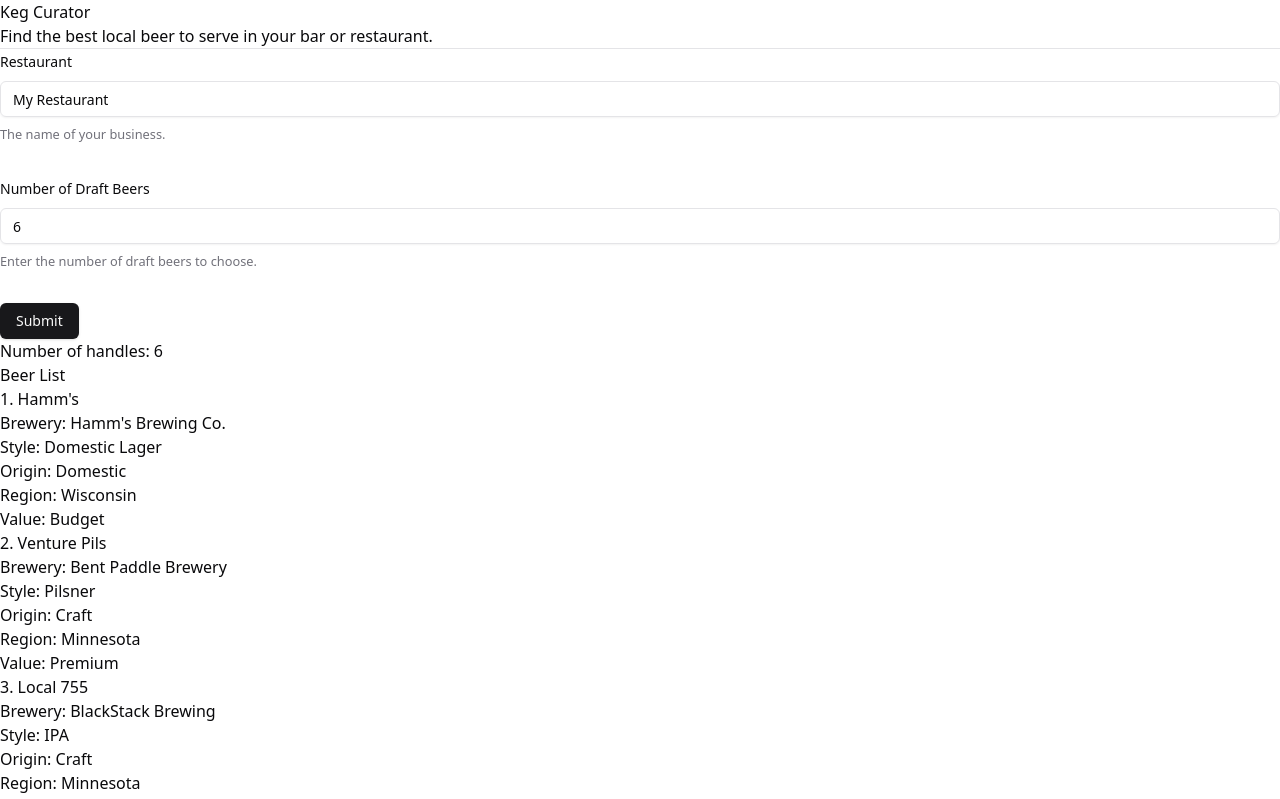
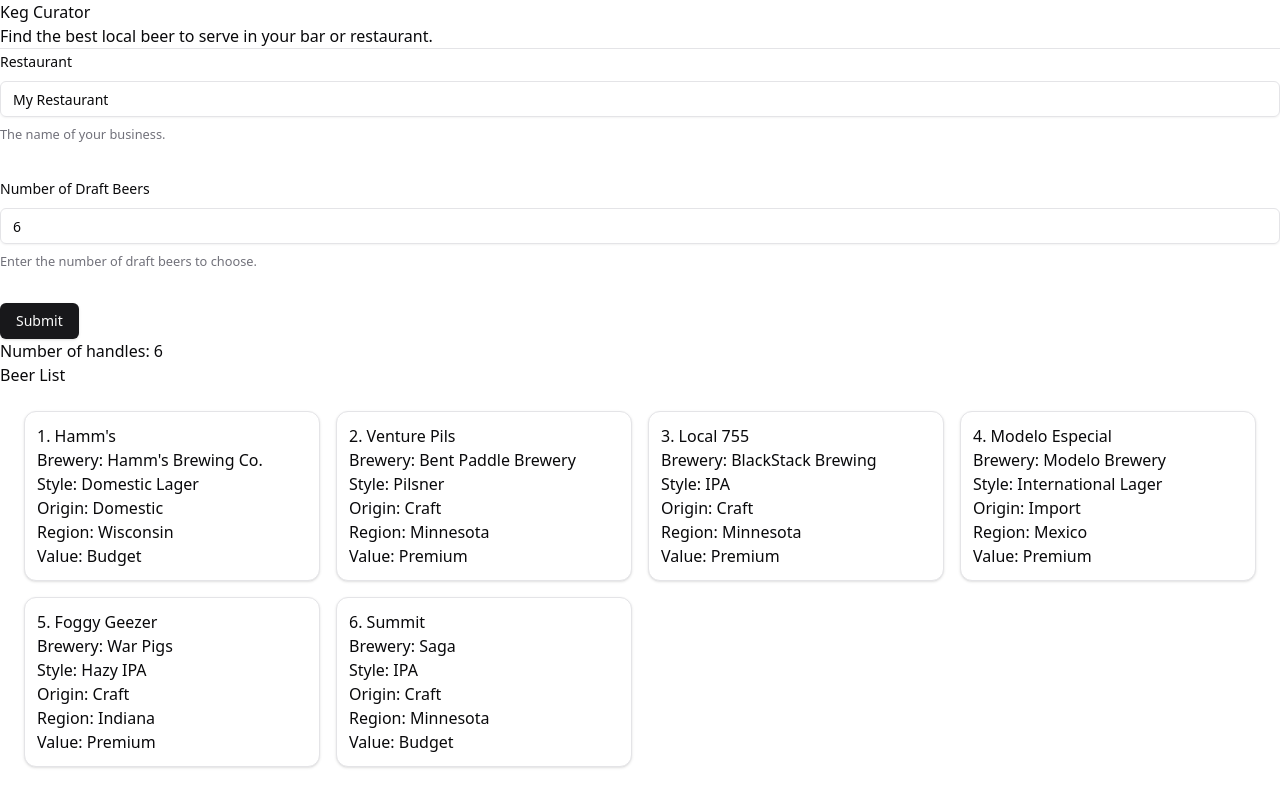
Before and after one commit to EricSorum/keg-curator, a React (Vite) app: page / in a window 1280 px wide. Shown: the top 799 px of the page. Built offline with nearby package versions, Linux system fonts and the light colour scheme.

Commit message:
Added shadcn cards.

```diff
--- a/src/components/beer/beercard.tsx
+++ b/src/components/beer/beercard.tsx
@@ -1,14 +1,17 @@
 import { Beer } from '@/data/beers';
+import { Card } from '../ui/card';
 
 type BeerCardProps = {
   index: number;
-  beer: Beer; // Define the prop type
+  beer: Beer;
 };
 
-const BeerCard = ({index, beer}: BeerCardProps) => { // Destructure beer from props
+const BeerCard = ({index, beer}: BeerCardProps) => {
+  // Increase index so it's not zero-indexed.
   index++;
   return (
-    <div>
+    <Card>
+      <div className="m-3">
         <h2>{index}. {beer.name}</h2>
         <p>Brewery: {beer.brewery}</p>
         <p>Style: {beer.style}</p>
@@ -16,6 +19,7 @@
         <p>Region: {beer.region}</p>
         <p>Value: {beer.value}</p>
       </div>
+    </Card>
   );
 };
 
--- a/src/components/main-form/results.tsx
+++ b/src/components/main-form/results.tsx
@@ -50,7 +50,7 @@
     <div>
       <h1>Number of handles: {numberOfHandles}</h1>
       <h1>Beer List</h1>
-      <ul>
+      <ul className="grid grid-cols-4 gap-4 m-6">
         {beerArr.map((beer, index) => {
           return (
             <li key={index}><BeerCard index={index} beer={beer} /></li>
--- /dev/null
+++ b/src/components/ui/card.tsx
@@ -0,0 +1,76 @@
+import * as React from "react"
+
+import { cn } from "@/lib/utils"
+
+const Card = React.forwardRef<
+  HTMLDivElement,
+  React.HTMLAttributes<HTMLDivElement>
+>(({ className, ...props }, ref) => (
+  <div
+    ref={ref}
+    className={cn(
+      "rounded-xl border bg-card text-card-foreground shadow",
+      className
+    )}
+    {...props}
+  />
+))
+Card.displayName = "Card"
+
+const CardHeader = React.forwardRef<
+  HTMLDivElement,
+  React.HTMLAttributes<HTMLDivElement>
+>(({ className, ...props }, ref) => (
+  <div
+    ref={ref}
+    className={cn("flex flex-col space-y-1.5 p-6", className)}
+    {...props}
+  />
+))
+CardHeader.displayName = "CardHeader"
+
+const CardTitle = React.forwardRef<
+  HTMLDivElement,
+  React.HTMLAttributes<HTMLDivElement>
+>(({ className, ...props }, ref) => (
+  <div
+    ref={ref}
+    className={cn("font-semibold leading-none tracking-tight", className)}
+    {...props}
+  />
+))
+CardTitle.displayName = "CardTitle"
+
+const CardDescription = React.forwardRef<
+  HTMLDivElement,
+  React.HTMLAttributes<HTMLDivElement>
+>(({ className, ...props }, ref) => (
+  <div
+    ref={ref}
+    className={cn("text-sm text-muted-foreground", className)}
+    {...props}
+  />
+))
+CardDescription.displayName = "CardDescription"
+
+const CardContent = React.forwardRef<
+  HTMLDivElement,
+  React.HTMLAttributes<HTMLDivElement>
+>(({ className, ...props }, ref) => (
+  <div ref={ref} className={cn("p-6 pt-0", className)} {...props} />
+))
+CardContent.displayName = "CardContent"
+
+const CardFooter = React.forwardRef<
+  HTMLDivElement,
+  React.HTMLAttributes<HTMLDivElement>
+>(({ className, ...props }, ref) => (
+  <div
+    ref={ref}
+    className={cn("flex items-center p-6 pt-0", className)}
+    {...props}
+  />
+))
+CardFooter.displayName = "CardFooter"
+
+export { Card, CardHeader, CardFooter, CardTitle, CardDescription, CardContent }
--- a/src/output.css
+++ b/src/output.css
@@ -583,6 +583,34 @@
 
 }
 
+.dark {
+  --background: 240 10% 3.9%;
+  --foreground: 0 0% 98%;
+  --card: 240 10% 3.9%;
+  --card-foreground: 0 0% 98%;
+  --popover: 240 10% 3.9%;
+  --popover-foreground: 0 0% 98%;
+  --primary: 0 0% 98%;
+  --primary-foreground: 240 5.9% 10%;
+  --secondary: 240 3.7% 15.9%;
+  --secondary-foreground: 0 0% 98%;
+  --muted: 240 3.7% 15.9%;
+  --muted-foreground: 240 5% 64.9%;
+  --accent: 240 3.7% 15.9%;
+  --accent-foreground: 0 0% 98%;
+  --destructive: 0 62.8% 30.6%;
+  --destructive-foreground: 0 0% 98%;
+  --border: 240 3.7% 15.9%;
+  --input: 240 3.7% 15.9%;
+  --ring: 240 4.9% 83.9%;
+  --chart-1: 220 70% 50%;
+  --chart-2: 160 60% 45%;
+  --chart-3: 30 80% 55%;
+  --chart-4: 280 65% 60%;
+  --chart-5: 340 75% 55%
+
+}
+
 * {
   border-color: hsl(var(--border));
 }
@@ -608,6 +636,14 @@
   z-index: 50;
 }
 
+.m-6 {
+  margin: 1.5rem;
+}
+
+.m-3 {
+  margin: 0.75rem;
+}
+
 .-mx-1 {
   margin-left: -0.25rem;
   margin-right: -0.25rem;
@@ -624,6 +660,10 @@
 
 .inline-flex {
   display: inline-flex;
+}
+
+.grid {
+  display: grid;
 }
 
 .h-10 {
@@ -700,6 +740,10 @@
           user-select: none;
 }
 
+.grid-cols-4 {
+  grid-template-columns: repeat(4, minmax(0, 1fr));
+}
+
 .flex-col {
   flex-direction: column;
 }
@@ -720,6 +764,18 @@
   gap: 0.5rem;
 }
 
+.gap-1 {
+  gap: 0.25rem;
+}
+
+.gap-3 {
+  gap: 0.75rem;
+}
+
+.gap-4 {
+  gap: 1rem;
+}
+
 .space-y-2 > :not([hidden]) ~ :not([hidden]) {
   --tw-space-y-reverse: 0;
   margin-top: calc(0.5rem * calc(1 - var(--tw-space-y-reverse)));
@@ -730,6 +786,12 @@
   --tw-space-y-reverse: 0;
   margin-top: calc(2rem * calc(1 - var(--tw-space-y-reverse)));
   margin-bottom: calc(2rem * var(--tw-space-y-reverse));
+}
+
+.space-y-1\.5 > :not([hidden]) ~ :not([hidden]) {
+  --tw-space-y-reverse: 0;
+  margin-top: calc(0.375rem * calc(1 - var(--tw-space-y-reverse)));
+  margin-bottom: calc(0.375rem * var(--tw-space-y-reverse));
 }
 
 .overflow-hidden {
@@ -746,6 +808,10 @@
 
 .rounded-sm {
   border-radius: calc(var(--radius) - 4px);
+}
+
+.rounded-xl {
+  border-radius: 0.75rem;
 }
 
 .border {
@@ -784,8 +850,16 @@
   background-color: transparent;
 }
 
+.bg-card {
+  background-color: hsl(var(--card));
+}
+
 .p-1 {
   padding: 0.25rem;
+}
+
+.p-6 {
+  padding: 1.5rem;
 }
 
 .px-2 {
@@ -831,6 +905,10 @@
   padding-right: 2rem;
 }
 
+.pt-0 {
+  padding-top: 0px;
+}
+
 .text-sm {
   font-size: 0.875rem;
   line-height: 1.25rem;
@@ -862,6 +940,10 @@
   line-height: 1;
 }
 
+.tracking-tight {
+  letter-spacing: -0.025em;
+}
+
 .text-destructive-foreground {
   color: hsl(var(--destructive-foreground));
 }
@@ -888,6 +970,10 @@
 
 .text-muted-foreground {
   color: hsl(var(--muted-foreground));
+}
+
+.text-card-foreground {
+  color: hsl(var(--card-foreground));
 }
 
 .underline-offset-4 {
```
Also changed, not shown: src/data/beernotes.md (+2 -0 lines), src/lib/sortbeer.ts (+6 -1 lines), src/lib/styles.ts (added, +23 -0 lines), src/data/beerlist.txt. Lines whose indentation alone changed are shown as unchanged.
